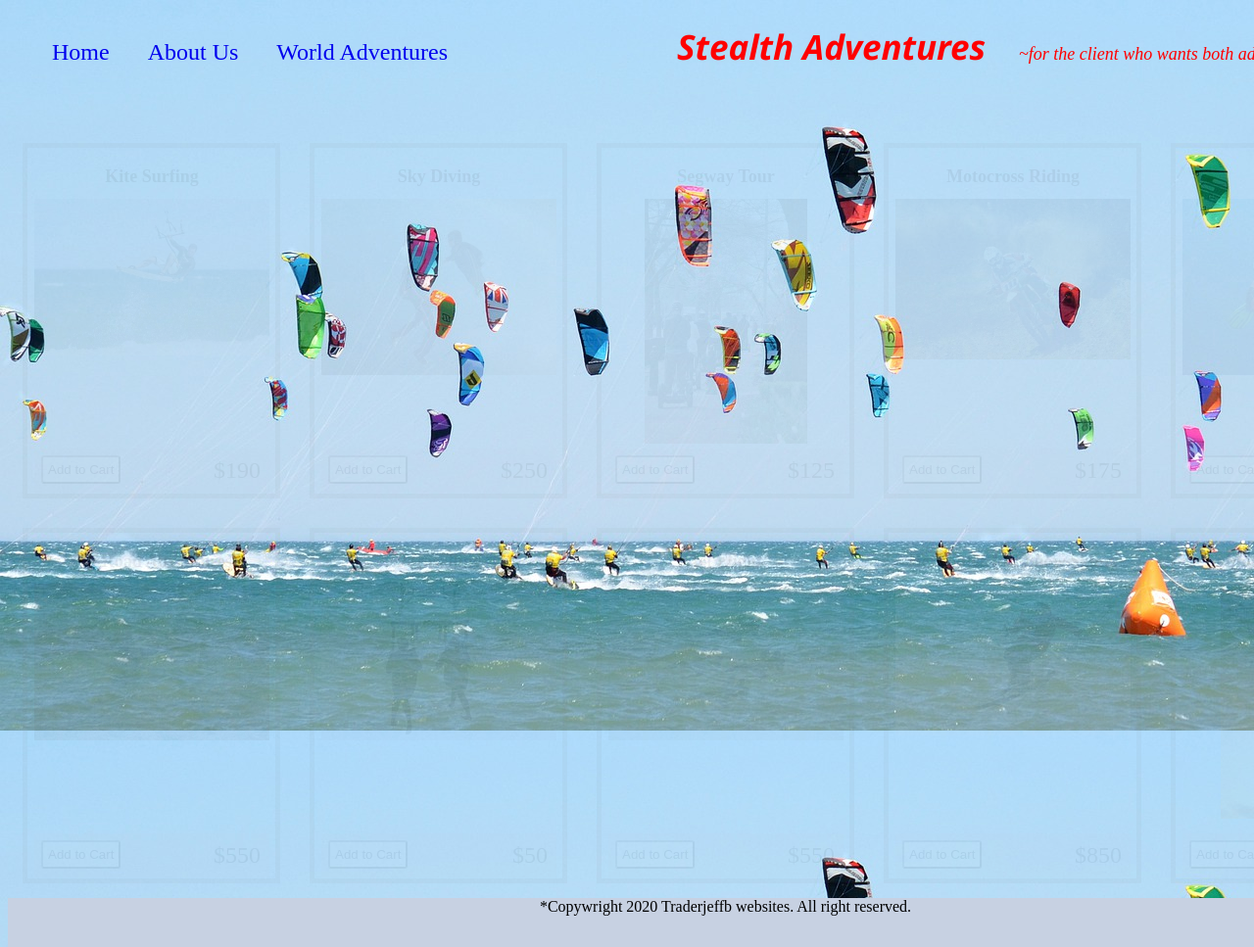
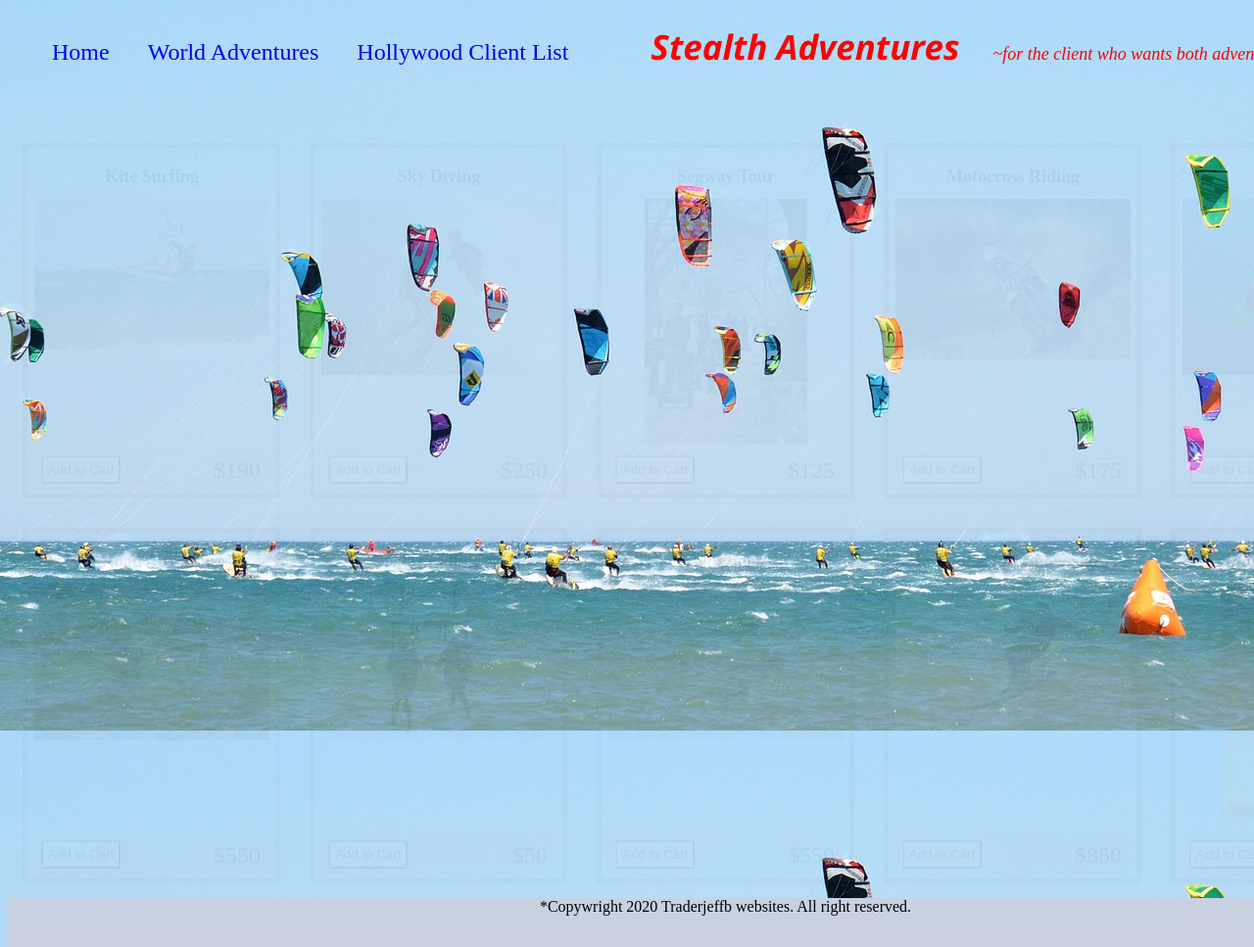
Before and after one commit to traderjeffb/StoreFrontEFA2020, a plain HTML site: page index.html in a window 1280 px wide. Shown: the top 967 px of the page at 98% size. Drawn offline with Linux system fonts and the light colour scheme.

Commit message:
completed project addition 1

```diff
--- a/index.html
+++ b/index.html
@@ -12,8 +12,8 @@
       <nav class="navbar">
         <ul>
           <li><a href="####">Home</a></li>
-          <li><a href="####">About Us</a></li>
           <li><a href="####">World Adventures</a></li>
+          <li><a href="####">Hollywood Client List</a></li>
           <li class="name">Stealth Adventures</li>
           <li class="tagline">
             ~for the client who wants both adventure and secrecy!
--- a/style.css
+++ b/style.css
@@ -44,7 +44,7 @@
   font-weight: 800;
   font-style: italic;
   color: Red;
-  margin-left: 200px;
+  margin-left: 50px;
 }
 .tagline {
   font-size: large;
```
